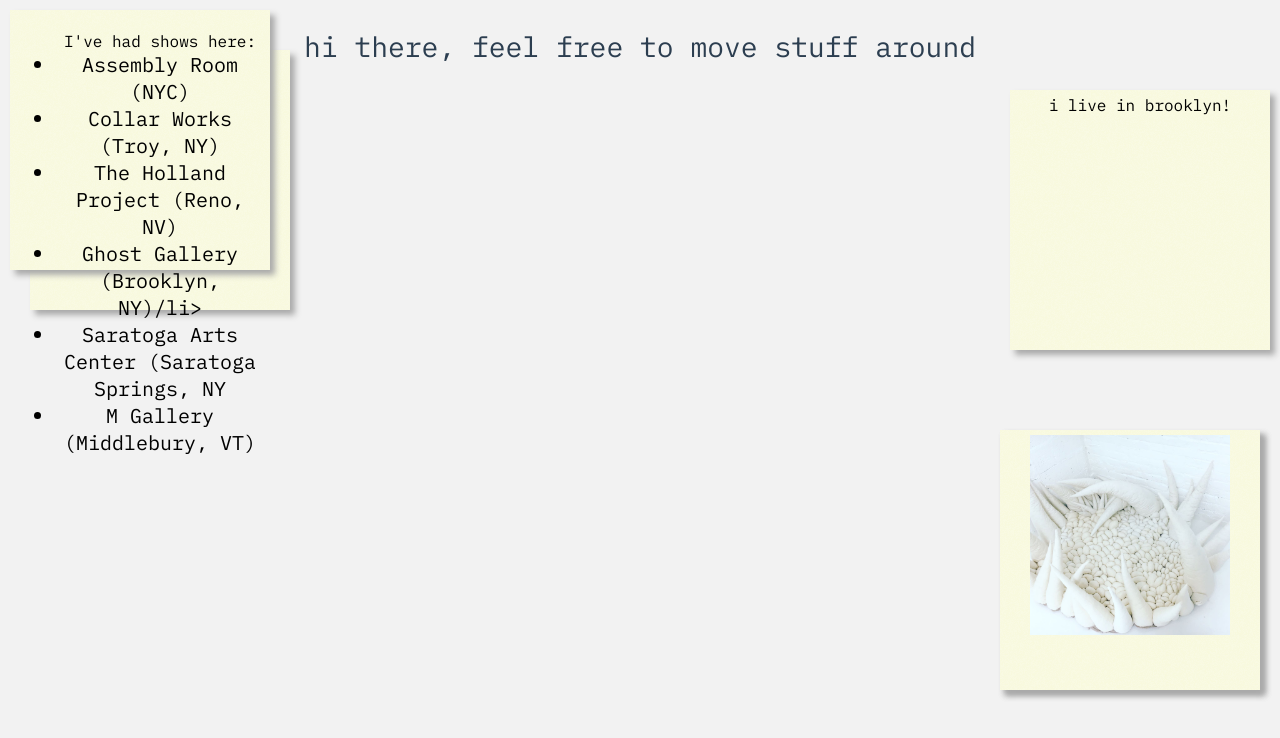
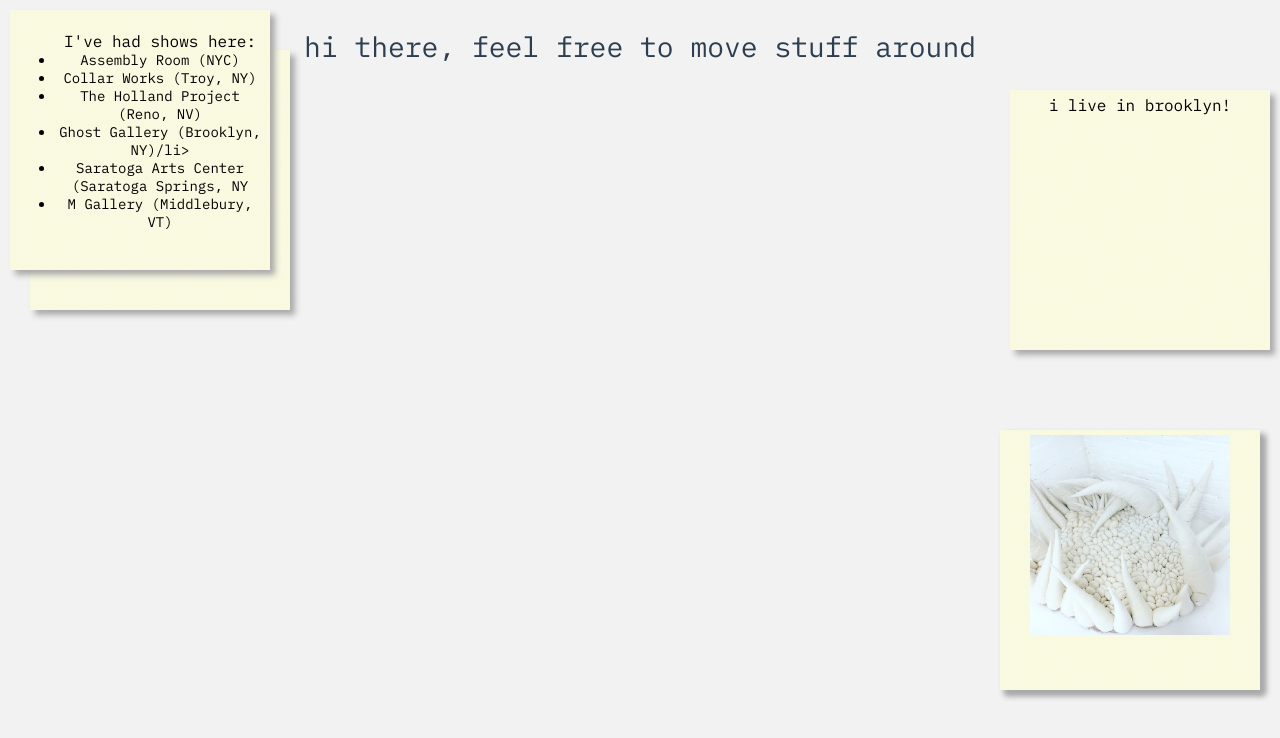
Before and after one commit to anniebart/.github.io, a Vue app: page / in a window 1280 px wide. Shown: the top 738 px of the page. Built offline with nearby package versions, Linux system fonts and the light colour scheme; a web font is replaced by a local one.

Commit message:
font size

```diff
--- a/src/App.vue
+++ b/src/App.vue
@@ -92,7 +92,7 @@ margin:0;
 
 }
 li {
-  font-size: 20px;
+  font-size: 14px;
 }
 
 </style>
```
